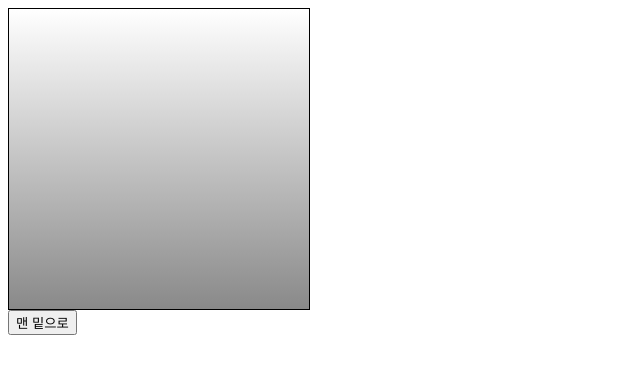
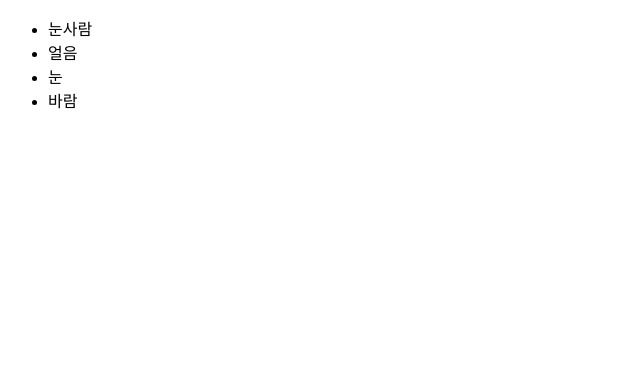
Before and after one commit to kdkim2810/react-study, a React (Create React App) app: page / in a window 1280 px wide. Shown: the top 374 px of the page, without its empty margins (0-640 px from the left). Built offline with nearby package versions, Linux system fonts and the light colour scheme.

Commit message:
6.2 데이터 배열을 컴포넌트 배열로 전환하기

```diff
--- a/src/App.js
+++ b/src/App.js
@@ -1,25 +1,27 @@
-import React, { Component } from 'react'; // 리액트를 불러오는 구문
-// import Component from './example/chapter_5/Ex532';
-import ScrollBox from './example/chapter_5/Ex532';
-
-class App extends Component {
-  // return <Component />;
-  render() {
-    return (
-      <div>
-        <ScrollBox ref={(ref) => {
-          this.ScrollBox = ref;
-        }}
-        />
-        <button
-          type="button"
-          onClick={() => this.ScrollBox.ScrollToBottom()}
-        >
-          맨 밑으로
-        </button>
-      </div>
-    );
-  }
+import React from 'react'; // 리액트를 불러오는 구문
+import Component from './example/chapter_6/Ex621';
+// import ScrollBox from './example/chapter_5/Ex532';
+function App() {
+  return <Component />;
 }
+// class App extends Component {
+//   // return <Component />;
+//   render() {
+//     return (
+//       <div>
+//         <ScrollBox ref={(ref) => {
+//           this.ScrollBox = ref;
+//         }}
+//         />
+//         <button
+//           type="button"
+//           onClick={() => this.ScrollBox.ScrollToBottom()}
+//         >
+//           맨 밑으로
+//         </button>
+//       </div>
+//     );
+//   }
+// }
 
 export default App;
--- /dev/null
+++ b/src/example/chapter_6/Ex621.js
@@ -0,0 +1,10 @@
+import React, { Component } from 'react';
+
+const IterationSample = () => {
+  const names = ['눈사람', '얼음', '눈', '바람'];
+  const nameList = names.map((name) => <li>{name}</li>);
+
+  return <ul>{nameList}</ul>;
+};
+
+export default IterationSample;
```
